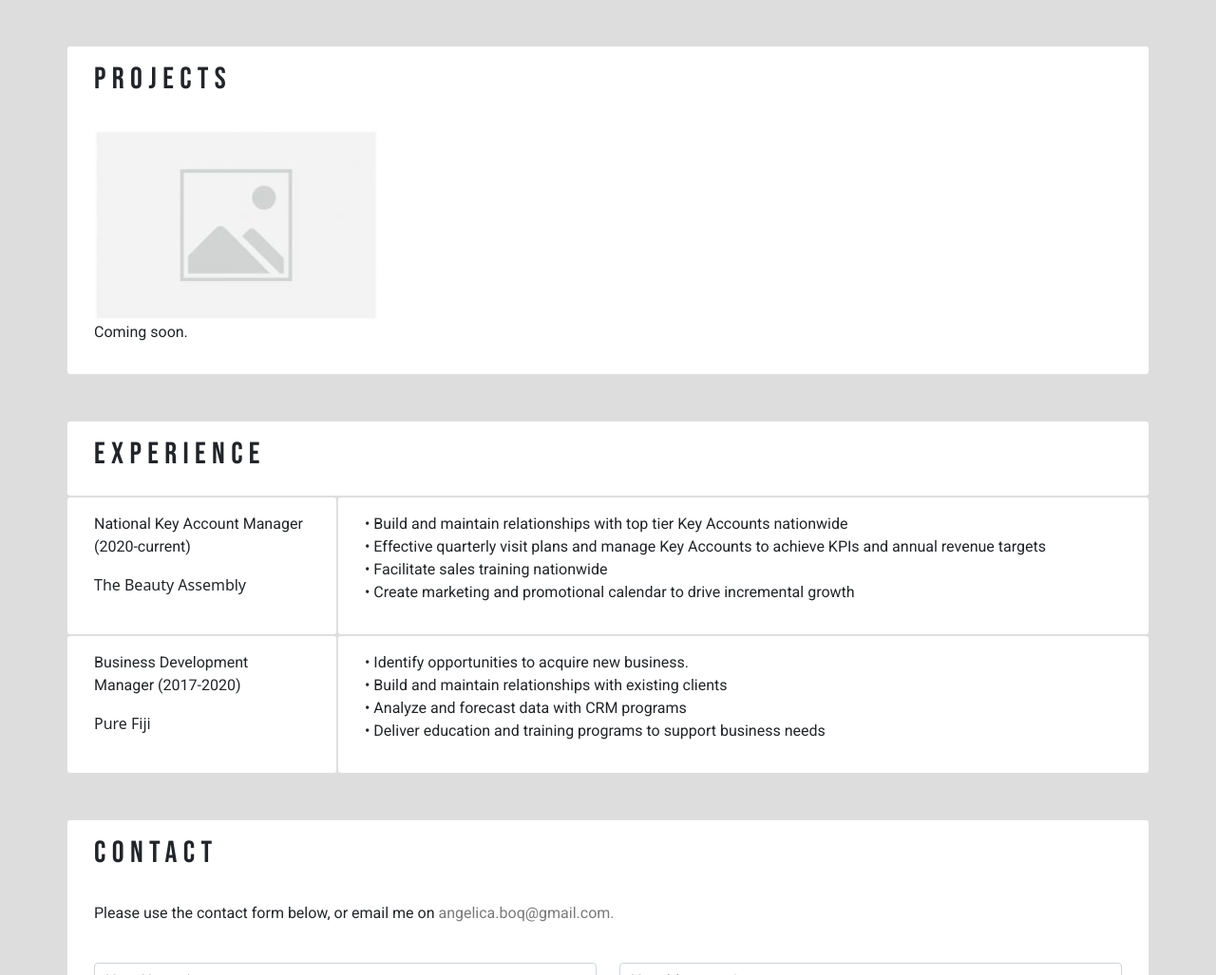
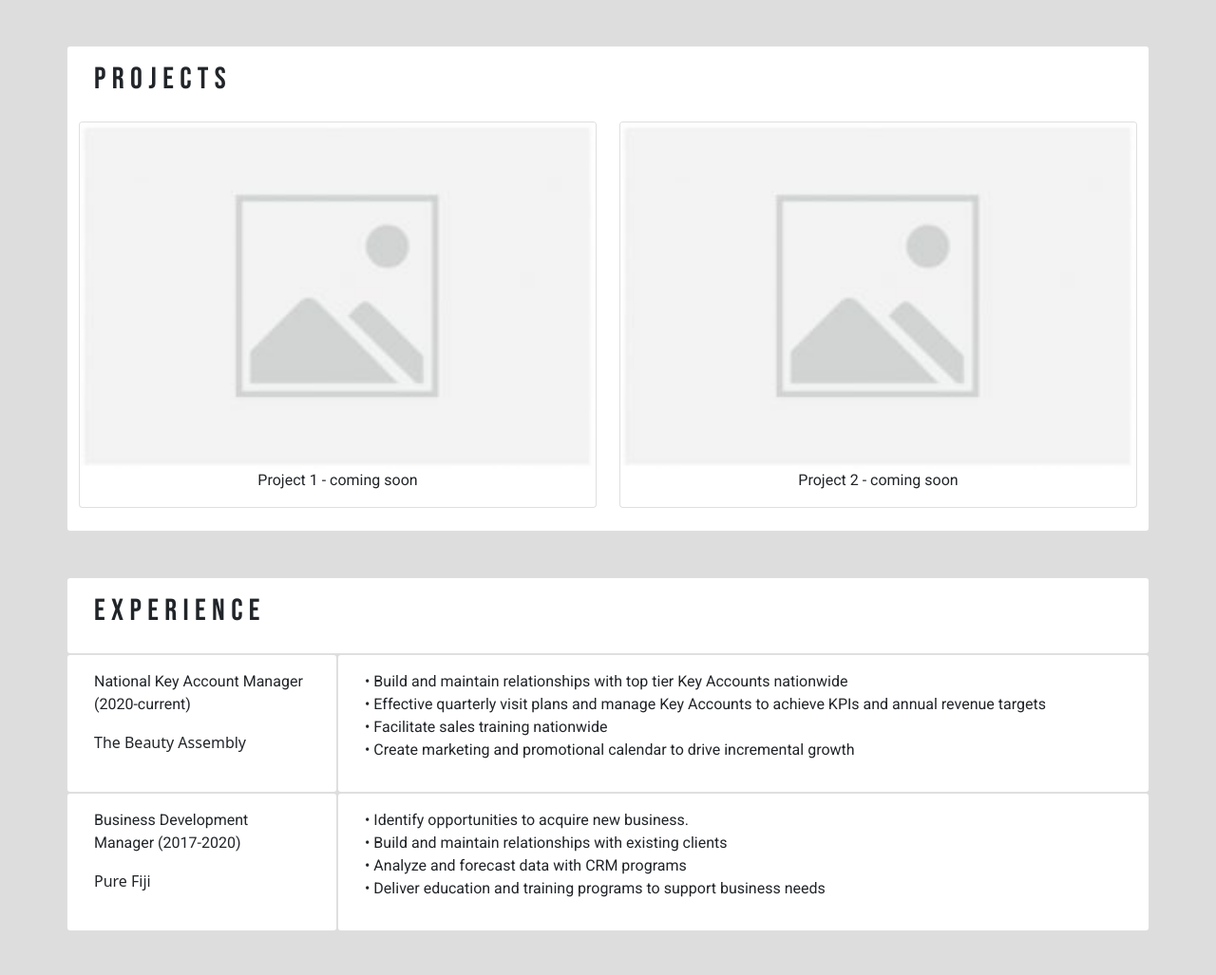
Before and after one commit to A-Boq/portfolio-project, a plain HTML site: page index.html in a window 1280 px wide. Shown: the part 1431-2458 px from the top of the page at 95% size. Drawn offline with nearby package versions, Linux system fonts and the light colour scheme.

Commit message:
added section on readme on running code locally and added multiple cards in project section on index file

```diff
--- a/index.html
+++ b/index.html
@@ -16,10 +16,10 @@
         <!-- Navigation - I used https://startbootstrap.com/templates to achieve the Bootstrap JS support for this Navbar-->
         <nav class="navbar navbar-expand-lg navbar-dark fixed-top" style="background-color: rgba(22, 22, 22, 0.822);">
             <div class="menu container px-4 px-lg-5">
-                <a class="navbar-brand" href="#!">ANGELICA.NZ</a>
-                <a href="http://github.com/a-boq" class="navbar-brand" target="_blank"><img src="assets/github-grey.png" alt="A-boq on Github"></a>
-                <a href="https://www.linkedin.com/in/angelica-boquiron-65a946187" class="navbar-brand" target="_blank"><img src="assets/linkedin-grey.png" alt="Angelica Boquiron - Linked In"></a>
-                <a href="http://instagram.com/angelica_boquiron" class="navbar-brand" target="_blank"><img src="assets/instagram-grey.png" alt="@angelica_boquiron on Instagram"></a>
+                <a class="navbar-brand" href="#">ANGELICA.NZ</a>
+                <a href="http://github.com/a-boq" class="px-1" target="_blank"><img src="assets/github-grey.png" alt="A-boq on Github"></a>
+                <a href="https://www.linkedin.com/in/angelica-boquiron-65a946187" class="px-1" target="_blank"><img src="assets/linkedin-grey.png" alt="Angelica Boquiron - Linked In"></a>
+                <a href="http://instagram.com/angelica_boquiron" class="px-1" target="_blank"><img src="assets/instagram-grey.png" alt="@angelica_boquiron on Instagram"></a>
                 <button class="navbar-toggler" type="button" data-bs-toggle="collapse" data-bs-target="#navbarResponsive" aria-controls="navbarResponsive" aria-expanded="false" aria-label="Toggle navigation"><span class="navbar-toggler-icon"></span></button>
                 <div class="collapse navbar-collapse justify-content-end" id="navbarResponsive">
                     <ul class="navbar-nav mr-auto">
@@ -72,10 +72,29 @@
                     <div class="card col-lg-12 col-xs-11 col-sm-11 col-md-12">
                         <div class="card-body">
                             <h2 class="title" id="projects">Projects</h2>
-                            <br>
-                            <img src="assets/pngtree-vector-picture-icon-png-image_4013511.jpeg" alt="Coming Soon" class="rounded img-fluid">
-                            <br>
-                            <p class="content">Coming soon.</p>
+                        </div>
+                        <div class="row">
+                            <div class="col-6">
+                              <div class="card">
+                                <img src="assets/pngtree-vector-picture-icon-png-image_4013511.jpeg" class="card-img-top" alt="Project 1 - Coming Soon">
+                                <div class="card-block">
+                                 <p class="content text-center">Project 1 - coming soon
+                                 </p>
+                                </div>
+                              </div>
+                            </div>
+                            <div class="col-6">
+                              <div class="card">
+                                <img src="assets/pngtree-vector-picture-icon-png-image_4013511.jpeg" class="card-img-top" alt="Project 2 - Coming Soon">
+                                <div class="card-block">
+                                 <p class="content text-center">Project 2 - coming soon
+                                 </p>
+                                </div>
+                              </div>
+                            </div>
+                          </div>
+                        <br>
+                        </div>
                         </div>
                     </div>
                 </div>
@@ -96,10 +115,10 @@
                     </div>
                     <div class="card col-lg-9 col-xs-11 col-sm-11 col-md-9">
                         <div class="card-body">
-                            <p class="content">•	Build and maintain relationships with top tier Key Accounts nationwide
-                            <br>•	Effective quarterly visit plans and manage Key Accounts to achieve KPIs and annual revenue targets
-                            <br>•	Facilitate sales training nationwide
-                            <br>•	Create marketing and promotional calendar to drive incremental growth
+                            <p class="content">• Build and maintain relationships with top tier Key Accounts nationwide
+                            <br>• Effective quarterly visit plans and manage Key Accounts to achieve KPIs and annual revenue targets
+                            <br>• Facilitate sales training nationwide
+                            <br>• Create marketing and promotional calendar to drive incremental growth
                             </p>
                         </div>
                     </div>
@@ -111,10 +130,10 @@
                         </div>
                         <div class="card col-lg-9 col-xs-11 col-sm-11 col-md-9">
                             <div class="card-body">
-                                <p class="content">•	Identify opportunities to acquire new business.
-                                 <br>   •	Build and maintain relationships with existing clients
-                                 <br>   •	Analyze and forecast data with CRM programs
-                                 <br>   •	Deliver education and training programs to support business needs
+                                <p class="content">• Identify opportunities to acquire new business.
+                                 <br> •	Build and maintain relationships with existing clients
+                                 <br> •	Analyze and forecast data with CRM programs
+                                 <br> •	Deliver education and training programs to support business needs
                                 </p>
                             </div>
                         </div>
```
Also changed, not shown: 1 other file.
